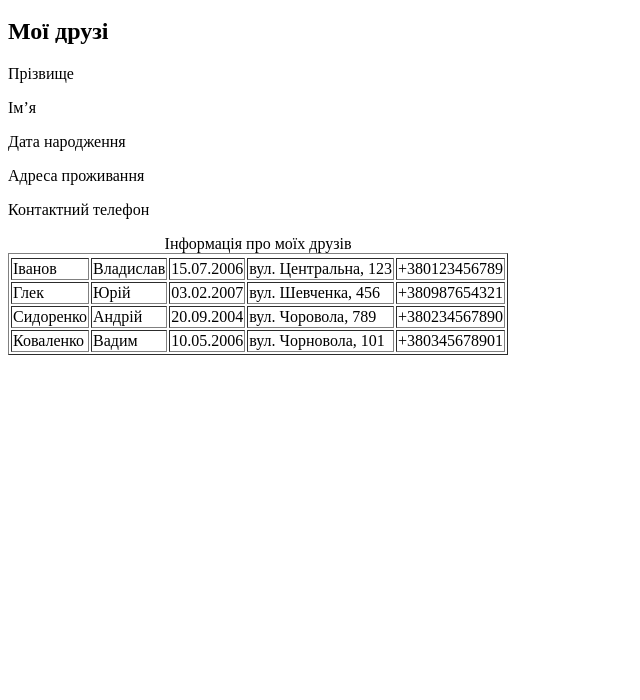
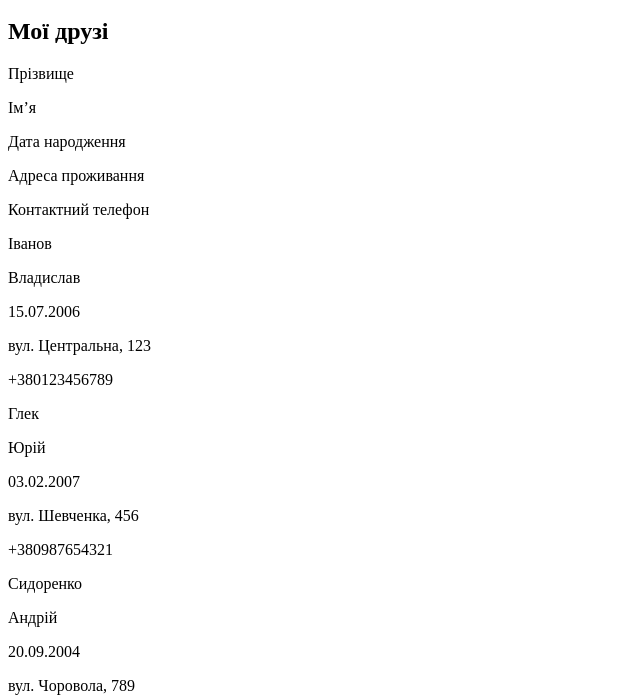
Before and after one commit to DenisLysenko0/2-pract.work, a plain HTML site: page friends.html in a window 1280 px wide. Shown: the part 100-800 px from the top of the page, without its empty margins (0-640 px from the left). Drawn offline with Linux system fonts and the light colour scheme.

Commit message:
Update friends.html

```diff
--- a/friends.html
+++ b/friends.html
@@ -20,32 +20,32 @@
             <p>Контактний телефон</p>
         </tr>
         <tr>
-            <td>Іванов</td>
-            <td>Владислав</td>
-            <td>15.07.2006</td>
-            <td>вул. Центральна, 123</td>
-            <td>+380123456789</td>
+            <p>Іванов</p>
+            <p>Владислав</p>
+            <p>15.07.2006</p>
+            <p>вул. Центральна, 123</p>
+            <p>+380123456789</p>
         </tr>
         <tr>
-            <td>Глек</td>
-            <td>Юрій</td>
-            <td>03.02.2007</td>
-            <td>вул. Шевченка, 456</td>
-            <td>+380987654321</td>
+            <p>Глек</p>
+            <p>Юрій</p>
+            <p>03.02.2007</p>
+            <p>вул. Шевченка, 456</p>
+            <p>+380987654321</p>
         </tr>
         <tr>
-            <td>Сидоренко</td>
-            <td>Андрій</td>
-            <td>20.09.2004</td>
-            <td>вул. Чоровола, 789</td>
-            <td>+380234567890</td>
+            <p>Сидоренко</p>
+            <p>Андрій</p>
+            <p>20.09.2004</p>
+            <p>вул. Чоровола, 789</p>
+            <p>+380234567890</p>
         </tr>
         <tr>
-            <td>Коваленко</td>
-            <td>Вадим</td>
-            <td>10.05.2006</td>
-            <td>вул. Чорновола, 101</td>
-            <td>+380345678901</td>
+            <p>Коваленко</p>
+            <p>Вадим</p>
+            <p>10.05.2006</p>
+            <p>вул. Чорновола, 101</p>
+            <p>+380345678901</p>
         </tr>
     </table>
 </body>
```
